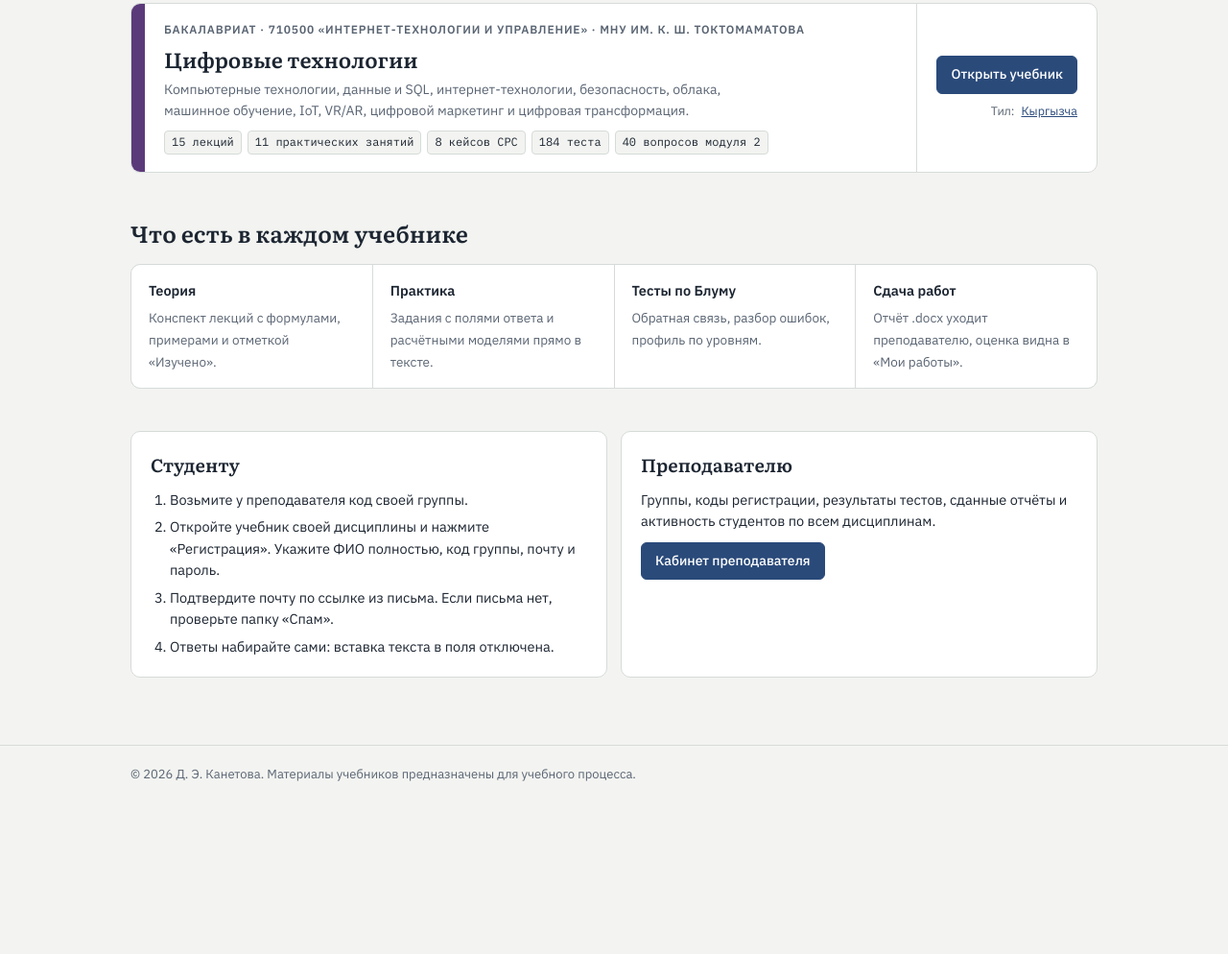
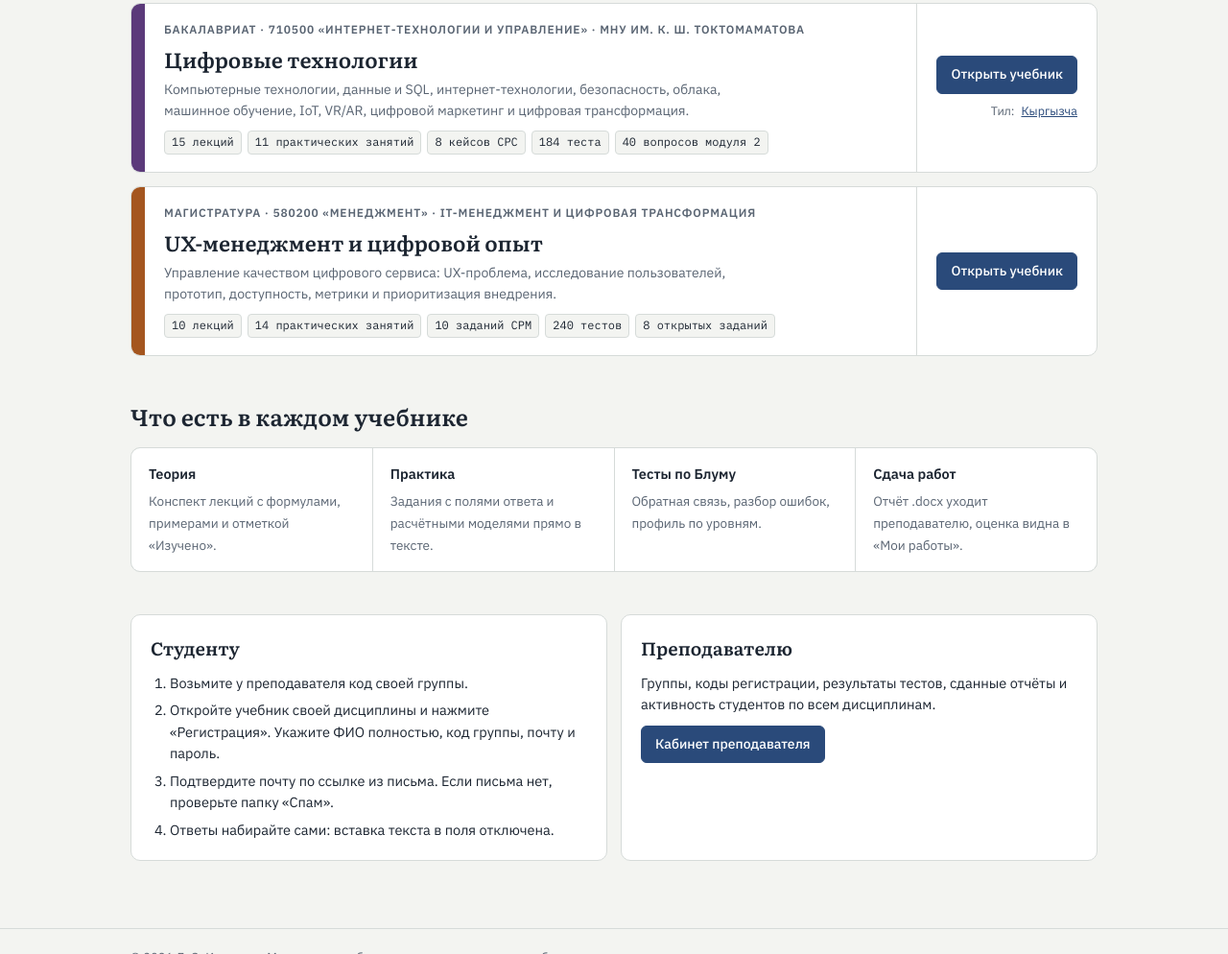
Before and after one commit to dkanetova76-hue/dkanetova76-hue.github.io, a plain HTML site: page index.html in a window 1280 px wide. Shown: the part 819-1813 px from the top of the page at 96% size. Before the commit the page ends 1656 px from the top, so only its background shows below. Drawn offline with Linux system fonts and the light colour scheme.

Commit message:
Add files via upload

```diff
--- a/index.html
+++ b/index.html
@@ -95,7 +95,10 @@ const COURSES = [
    facts:['10 лекций','14 практических занятий','12 СРМ','60 тестов','20 билетов'], url: BASE + 'kuod-trainer/', color:'#2a4a7a'},
   {title:'Цифровые технологии', meta:'Бакалавриат · 710500 «Интернет-технологии и управление» · МНУ им. К. Ш. Токтомаматова',
    about:'Компьютерные технологии, данные и SQL, интернет-технологии, безопасность, облака, машинное обучение, IoT, VR/AR, цифровой маркетинг и цифровая трансформация.',
-   facts:['15 лекций','11 практических занятий','8 кейсов СРС','184 теста','40 вопросов модуля 2'], url: BASE + 'ct-trainer/', ky: BASE + 'ct-trainer/ky.html', color:'#5b3a7a'}
+   facts:['15 лекций','11 практических занятий','8 кейсов СРС','184 теста','40 вопросов модуля 2'], url: BASE + 'ct-trainer/', ky: BASE + 'ct-trainer/ky.html', color:'#5b3a7a'},
+  {title:'UX-менеджмент и цифровой опыт', meta:'Магистратура · 580200 «Менеджмент» · IT-менеджмент и цифровая трансформация',
+   about:'Управление качеством цифрового сервиса: UX-проблема, исследование пользователей, прототип, доступность, метрики и приоритизация внедрения.',
+   facts:['10 лекций','14 практических занятий','10 заданий СРМ','240 тестов','8 открытых заданий'], url: BASE + 'ux-trainer/', color:'#a4561f'}
 ];
 const esc = s => String(s).replace(/[&<>"]/g, c => ({'&':'&amp;','<':'&lt;','>':'&gt;','"':'&quot;'}[c]));
 document.getElementById('shelf').innerHTML = COURSES.map(c => `
--- a/progress.js
+++ b/progress.js
@@ -114,6 +114,8 @@
 @media (prefers-color-scheme: dark){.pg-ch{background:#18202a;color:#e6ebf0}.pg-cc{border-color:#2c3743}}`;
   async function myCourses(){
     const ids = new Set([ID]), cnt = {}; let grpKnown = false;
+    /* студент не читает таблицу groups напрямую, поэтому дисциплины группы берём через функцию my_courses() (SQL my-courses.sql) */
+    try { const r = await SB.rpc('my_courses'); (r.data || []).forEach(x => { const c = (x && x.course) || x; if (typeof c === 'string') ids.add(c); }); } catch(err){}
     try { const {data} = await SB.from('groups').select('course').eq('name', ME.grp); (data || []).forEach(g => { ids.add(g.course || 'isu'); grpKnown = true; }); } catch(err){}
     try { const {data} = await SB.from('submissions').select('user_id,course:data->>course').eq('user_id', ME.id).limit(3000); (data || []).forEach(x => { const c = x.course || 'isu'; ids.add(c); cnt[c] = (cnt[c] || 0) + 1; }); } catch(err){}
     if (!grpKnown && (ID === 'isu' || ID === 'ct')){ ids.add('isu'); ids.add('ct'); } /* группы не видны студенту — бакалаврские учебники 710500 */
```
